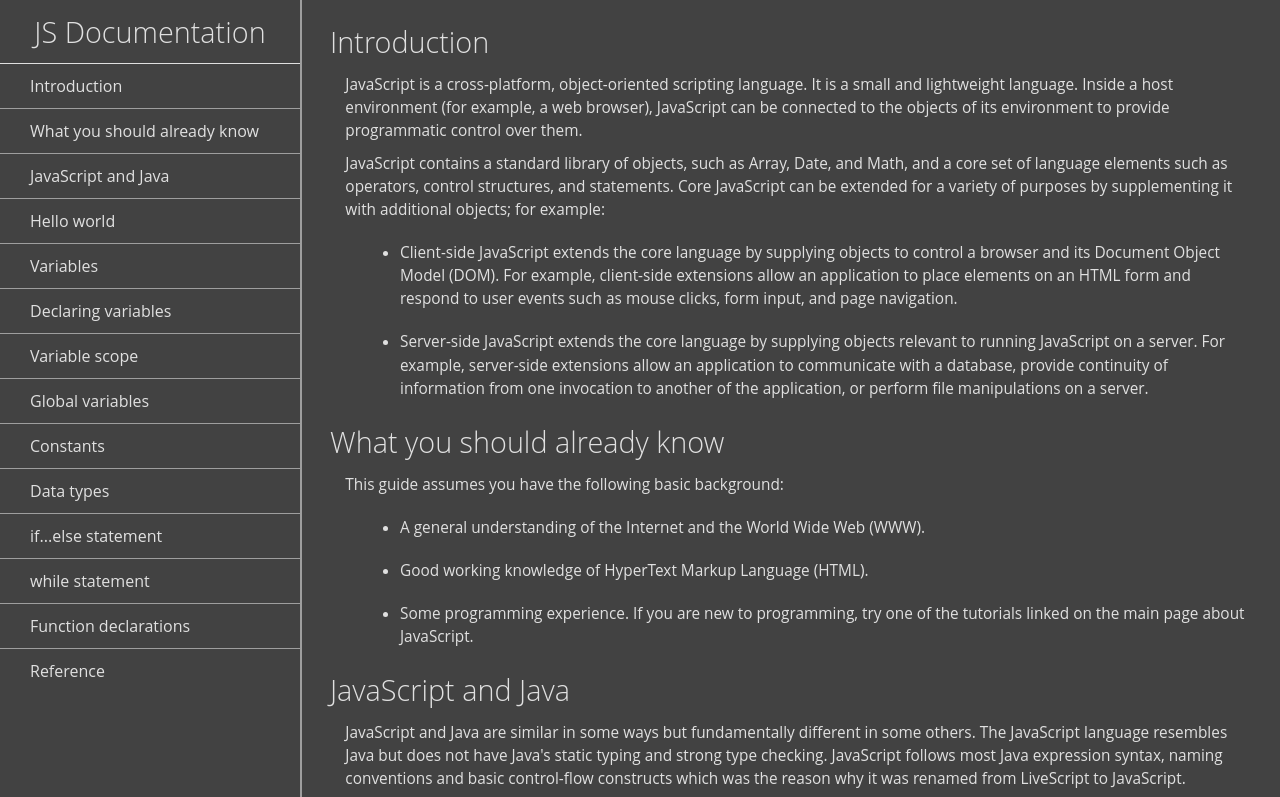
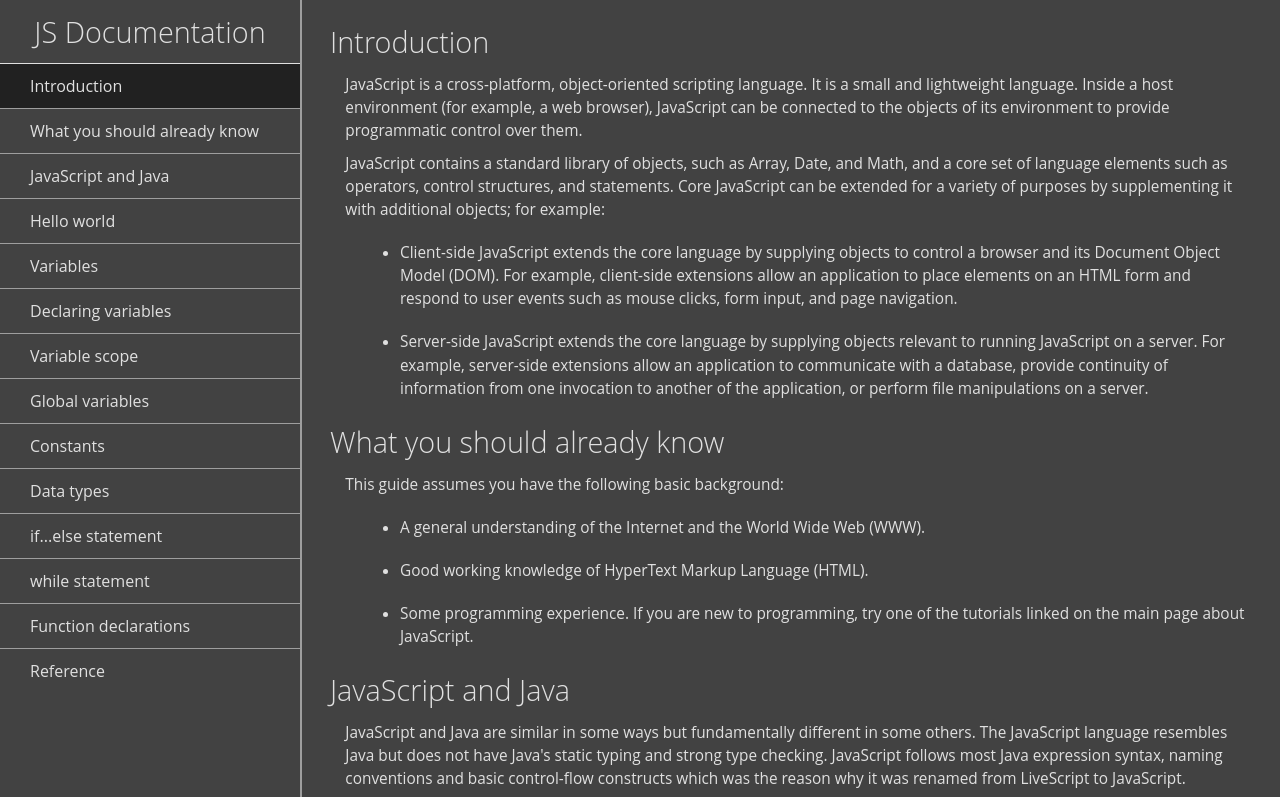
Before and after one commit to alejoevilches/jsdocs-darkmode, a plain HTML site: page index.html in a window 1280 px wide. In both pictures the pointer is over the element "Introduction". Shown: the top 797 px of the page. Drawn offline with Linux system fonts and the light colour scheme.

Commit message:
Hover effect added

```diff
--- a/styles.css
+++ b/styles.css
@@ -37,6 +37,10 @@ main{
     padding:10px 30px;
     border-bottom:1px solid #9E9E9E;
     color:#E0E0E0;
+}
+
+.link:hover{
+    background-color:#212121
 }
 
 .links{
```
